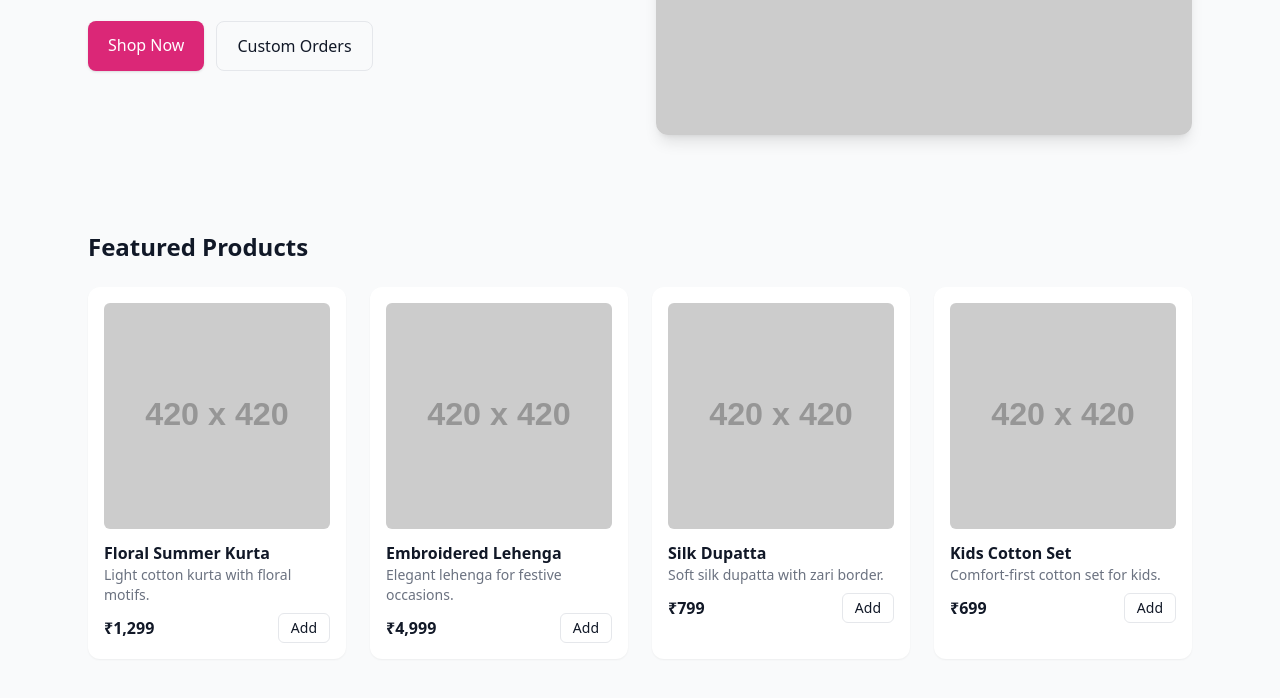
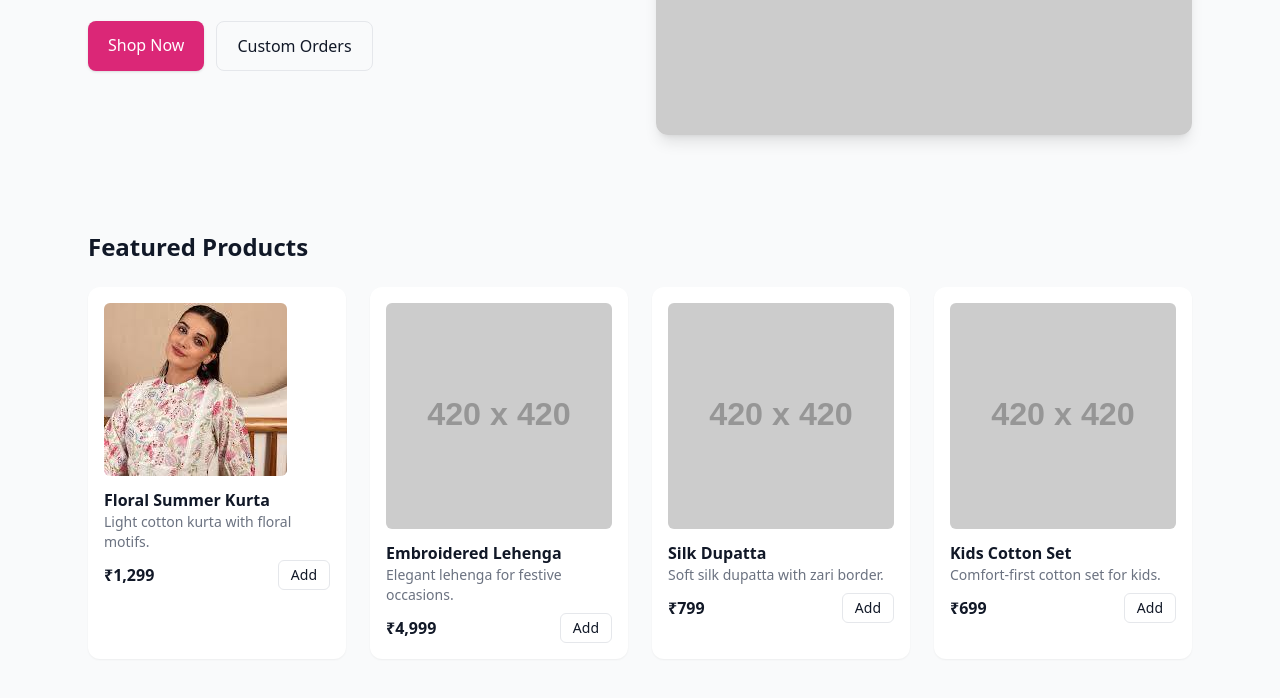
Before and after one commit to CloudDevOps-Engineer/swatz, a plain HTML site: page index.html in a window 1280 px wide. Shown: the part 380-1078 px from the top of the page. Drawn offline with nearby package versions, Linux system fonts and the light colour scheme; placeholder pictures from the web are drawn by us.

Commit message:
Update index.html

```diff
--- a/index.html
+++ b/index.html
@@ -52,7 +52,7 @@
     <h3 class="text-2xl font-bold">Featured Products</h3>
     <div class="mt-6 grid grid-cols-1 sm:grid-cols-2 lg:grid-cols-4 gap-6">
       <div class="bg-white rounded-xl p-4 shadow-sm">
-        <img src="https://via.placeholder.com/420x420?text=Floral+Kurta" class="rounded-md" alt="Floral Kurta">
+        <img src="floral.jpeg" class="rounded-md" alt="Floral Kurta">
         <h4 class="mt-3 font-semibold">Floral Summer Kurta</h4>
         <p class="text-sm text-gray-500">Light cotton kurta with floral motifs.</p>
         <div class="mt-2 flex justify-between items-center">
```
